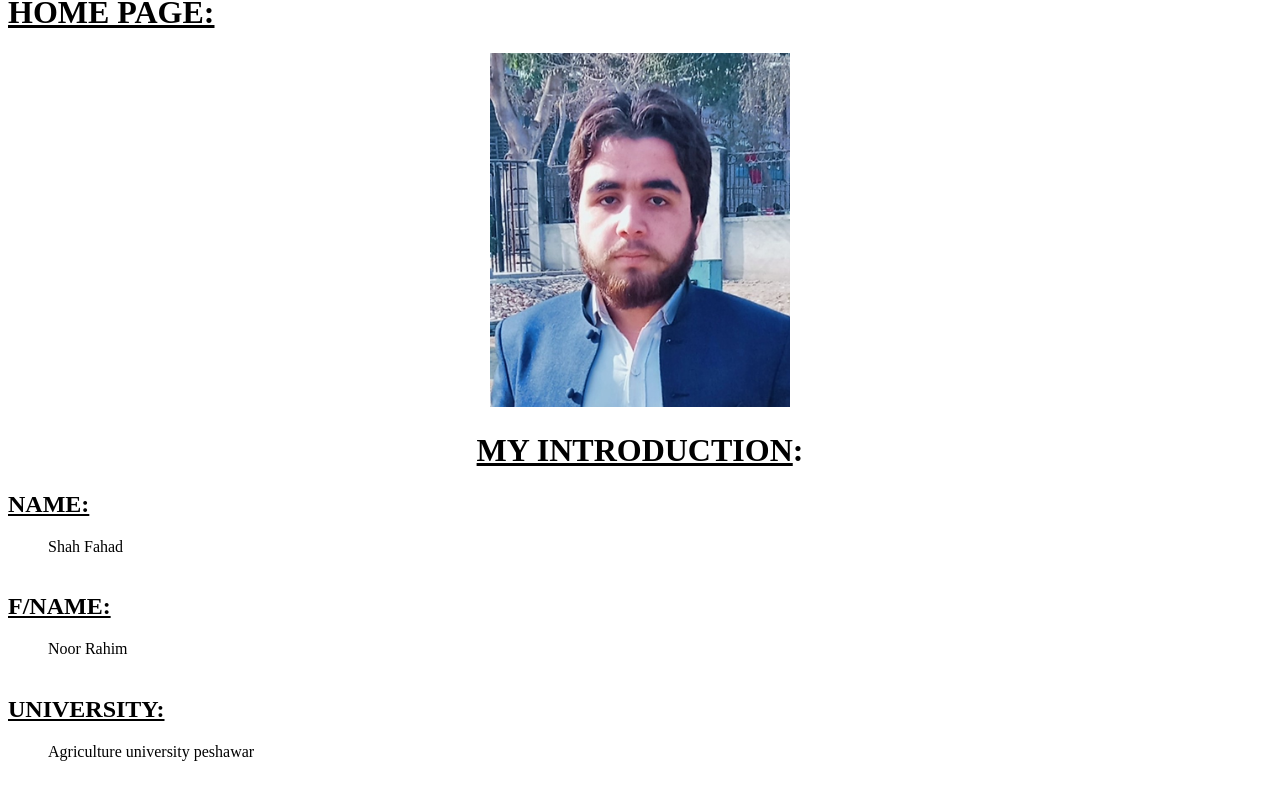
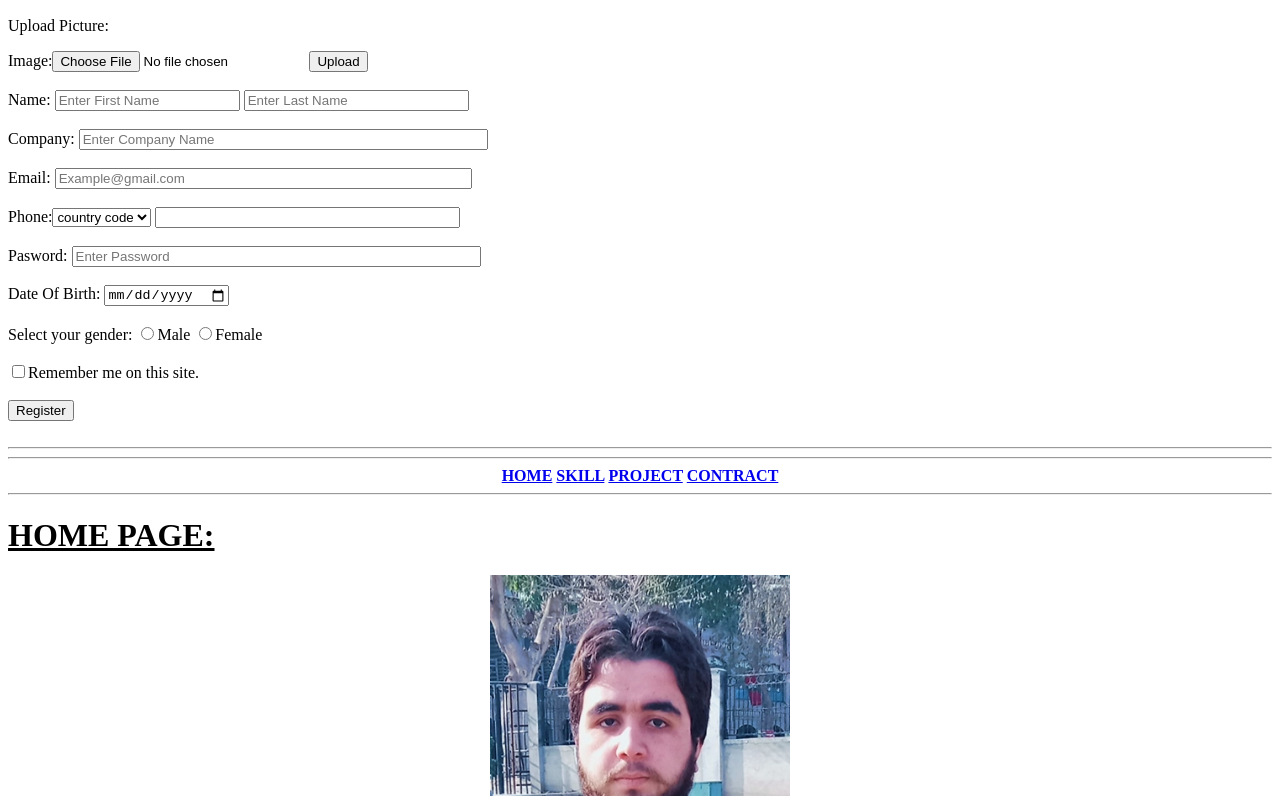
Before and after one commit to Shahfahad11/Practice--Project, a plain HTML site: page index.html in a window 1280 px wide. Shown: the part 63-859 px from the top of the page. Drawn offline with Linux system fonts and the light colour scheme.

Commit message:
my portfolio website

```diff
--- a/Homepage.html
+++ b/index.html
@@ -6,12 +6,58 @@
     <title>Portfolio</title>
 </head>
 <body>
-   <center><b><a href="Homepage.html"><b>HOME</b></a>
+
+    <form>
+        <h1>REGISTRATION FORM</h1>
+
+        <p>Upload Picture:</p>
+        Image:<input type="file" name="image">
+        <input type="submit" value="Upload">
+        <br>
+        <br>
+        Name: <input type="text" placeholder="Enter First Name" name="First Name" size="20" required="required">
+        <input type="text" placeholder="Enter Last Name" name="Last Name" size="25" required="required">
+        <br>
+        <br>
+        Company: <input type="text" placeholder="Enter Company Name" name="Company" size="48" required="required">
+        <br>
+        <br>
+        Email: <input type="email" placeholder="Example@gmail.com" name="email" size="49" required="required">
+        <br>
+        <br>
+        Phone:<select>
+            <option>country code</option>
+            <option>+92</option>
+        </select>
+        <input type="phone" name="number" size="35" required="required">
+        <br>
+        <br>
+        Pasword: <input type="password" placeholder="Enter Password" name="password" size="48" required="required">
+        <br>
+        <br>
+        Date Of Birth: <input type="date" name="date of birth" required="required">
+        <br>
+        <br>
+        Select your gender: <input type="radio" name="gender">Male
+        <input type="radio" name="gender">Female
+        <br>
+        <br>
+       <input type="checkbox" name="checkbox" required="required">Remember me on this site.
+       <br>
+       <br>
+       <input type="submit" value="Register">
+
+</form>
+<br>
+<hr><hr>
+
+   <center><b><a href="index.html"><b>HOME</b></a>
     <a href="./Skill.html"><b>SKILL</b></a>
     <a href="./Project.html"><b>PROJECT</b></a>
     <a href="./Contant.html"><b>CONTRACT</b></a></b></center>
     <hr>
     <h1><u>HOME PAGE:</u></h1>
+    <!--add image-->
     <center><img src="./khan.jpg" alt="My Picture" title="Shah Fahad" width="300"></center>
     <center><h1><U>MY INTRODUCTION</U>:</h1></center>
     <dl>
@@ -25,7 +71,7 @@
         <dd>Agriculture university peshawar</dd>
         <br>
         <dt><h2><u>ACADEMY:</u></h2></dt>
-        <dd>I am currently learning web and apps development in the academy of SMIT. I am currently wotk on HTML.</dd>
+        <dd>I am currently learning web and apps development in the academy of SMIT. I am currently work on HTML.</dd>
         <br>
         <dt><h2><u>ADDRESS:</ADDress></u></h2></dt>
         <dd>Khazana Sugur Mill Al-Noor Colony Charsadda Road Peshawar</dd>
@@ -40,6 +86,7 @@
             background-color: lightblue;
         }
     </style>
+    <!--This is table-->
     <h1><u>TABLE:</u></h1>
     <table border="2" width="1200" height="200">
         <center><h1><u>MY EDUCATION:</u></h1></center>
@@ -78,11 +125,12 @@
         </tr>
     </table>
     <ul>
-        <li><a href="./Homepage.html"><b>MY EDUCATION TABLE</b></a></li>
+        <li><a href="./index.html"><b>MY EDUCATION TABLE</b></a></li>
         <li><a href="./Skill.html"><b>MY SKILL TABLE</b></a></li>
         <li><a href="./Project.html"><b>MY PROJECT TABLE</b></a></li>
         <li><a href="./Contant.html"><b>CONTACT</b></a></li>
     </ul>
+    <hr><hr>
 
 </body>
 </html>
```
Also changed, not shown: Contant.html (+11 -5 lines), Project.html (+5 -4 lines), Skill.html (+5 -4 lines).
